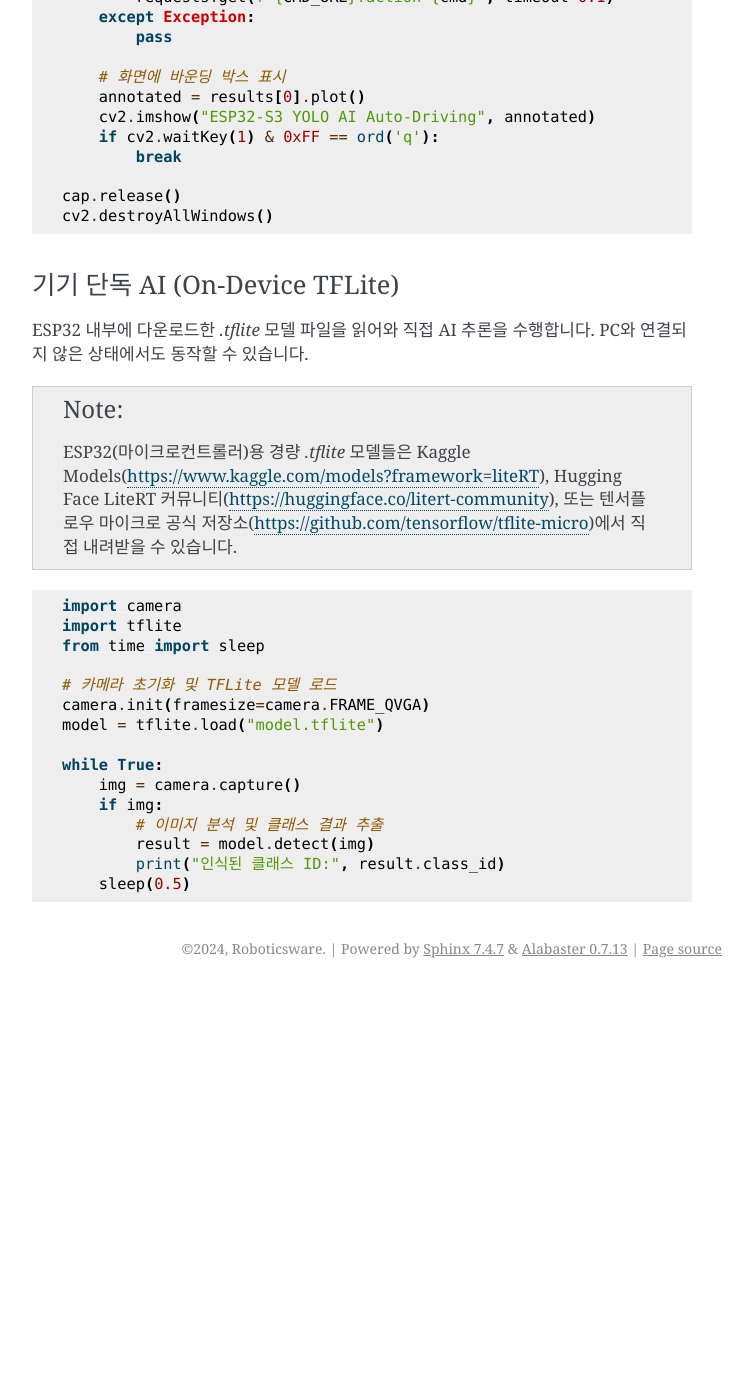
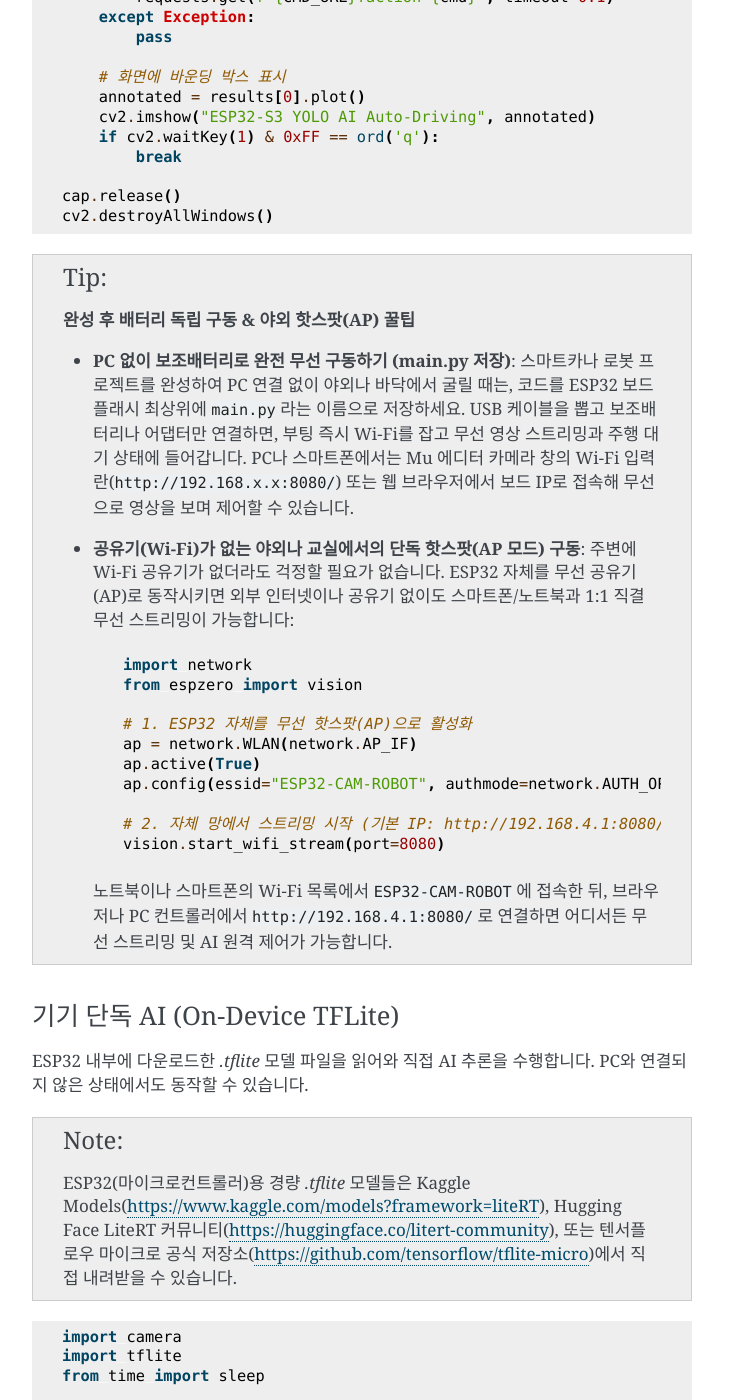
Before and after one commit to roboticsware/espzero, a Sphinx documentation site: the page built from docs/recipes.rst, in a window 1280 px wide and 1400 px high, scrolled down 11699 px. Shown: the whole window, without its empty margins (388-1141 px from the left). Built offline with Sphinx 7.4.7, drawn with Linux system fonts in a browser that asks for light colours; before the commit the page ends 12687 px from its top, so only the background shows below that.

Commit message:
docs: add standalone main.py battery operation and outdoor AP hotspot tips to recipes

```diff
--- a/docs/conf.py
+++ b/docs/conf.py
@@ -27,7 +27,7 @@ if on_rtd:
 project = 'espzero'
 copyright = '2024, Roboticsware'
 author = 'Roboticsware'
-release = '0.0.6'
+release = '0.0.7'
 
 # -- General configuration ---------------------------------------------------
 extensions = ["sphinx.ext.autodoc", "sphinx.ext.viewcode", "sphinx.ext.intersphinx"]
--- a/docs/recipes.rst
+++ b/docs/recipes.rst
@@ -501,6 +501,31 @@ ESP32 카메라 영상을 PC(에디터)로 전송하고, PC의 MediaPipe 라이
     cap.release()
     cv2.destroyAllWindows()
 
+.. tip::
+    **완성 후 배터리 독립 구동 & 야외 핫스팟(AP) 꿀팁**
+
+    * **PC 없이 보조배터리로 완전 무선 구동하기 (main.py 저장)**:
+      스마트카나 로봇 프로젝트를 완성하여 PC 연결 없이 야외나 바닥에서 굴릴 때는, 코드를 ESP32 보드 플래시 최상위에 ``main.py`` 라는 이름으로 저장하세요. USB 케이블을 뽑고 보조배터리나 어댑터만 연결하면, 부팅 즉시 Wi-Fi를 잡고 무선 영상 스트리밍과 주행 대기 상태에 들어갑니다.
+      PC나 스마트폰에서는 Mu 에디터 카메라 창의 Wi-Fi 입력란(``http://192.168.x.x:8080/``) 또는 웹 브라우저에서 보드 IP로 접속해 무선으로 영상을 보며 제어할 수 있습니다.
+
+    * **공유기(Wi-Fi)가 없는 야외나 교실에서의 단독 핫스팟(AP 모드) 구동**:
+      주변에 Wi-Fi 공유기가 없더라도 걱정할 필요가 없습니다. ESP32 자체를 무선 공유기(AP)로 동작시키면 외부 인터넷이나 공유기 없이도 스마트폰/노트북과 1:1 직결 무선 스트리밍이 가능합니다:
+
+      .. code-block:: python
+
+          import network
+          from espzero import vision
+
+          # 1. ESP32 자체를 무선 핫스팟(AP)으로 활성화
+          ap = network.WLAN(network.AP_IF)
+          ap.active(True)
+          ap.config(essid="ESP32-CAM-ROBOT", authmode=network.AUTH_OPEN)
+
+          # 2. 자체 망에서 스트리밍 시작 (기본 IP: http://192.168.4.1:8080/)
+          vision.start_wifi_stream(port=8080)
+
+      노트북이나 스마트폰의 Wi-Fi 목록에서 ``ESP32-CAM-ROBOT`` 에 접속한 뒤, 브라우저나 PC 컨트롤러에서 ``http://192.168.4.1:8080/`` 로 연결하면 어디서든 무선 스트리밍 및 AI 원격 제어가 가능합니다.
+
 기기 단독 AI (On-Device TFLite)
 ~~~~~~~~~~~~~~~~~~~~~~~~~~~~~
 
--- a/package.json
+++ b/package.json
@@ -42,5 +42,5 @@
     ]
   ],
   "deps": [],
-  "version": "0.0.6"
+  "version": "0.0.7"
 }
--- a/pyproject.toml
+++ b/pyproject.toml
@@ -4,7 +4,7 @@ build-backend = "setuptools.build_meta"
 
 [project]
 name = "espzero"
-version = "0.0.6"
+version = "0.0.7"
 authors = [
   { name="Neo Neopia-uz", email="neopia.uz@gmail.com" },
 ]
```
Also changed, not shown: _wifi.py (+41 -23 lines), docs/en/recipes.rst (+25 -0 lines), docs/uz/recipes.rst (+25 -0 lines), vision.py (+22 -5 lines).
